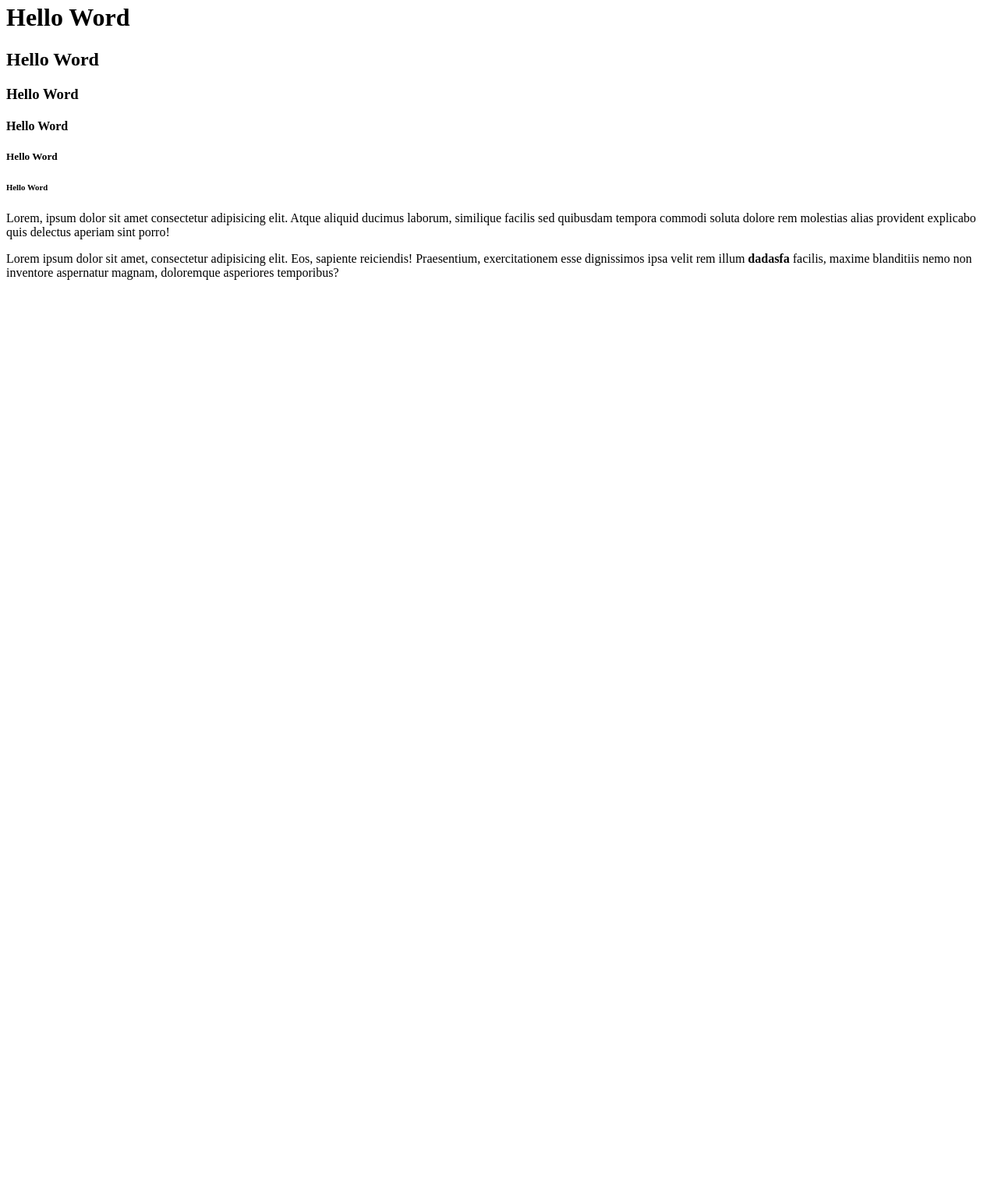
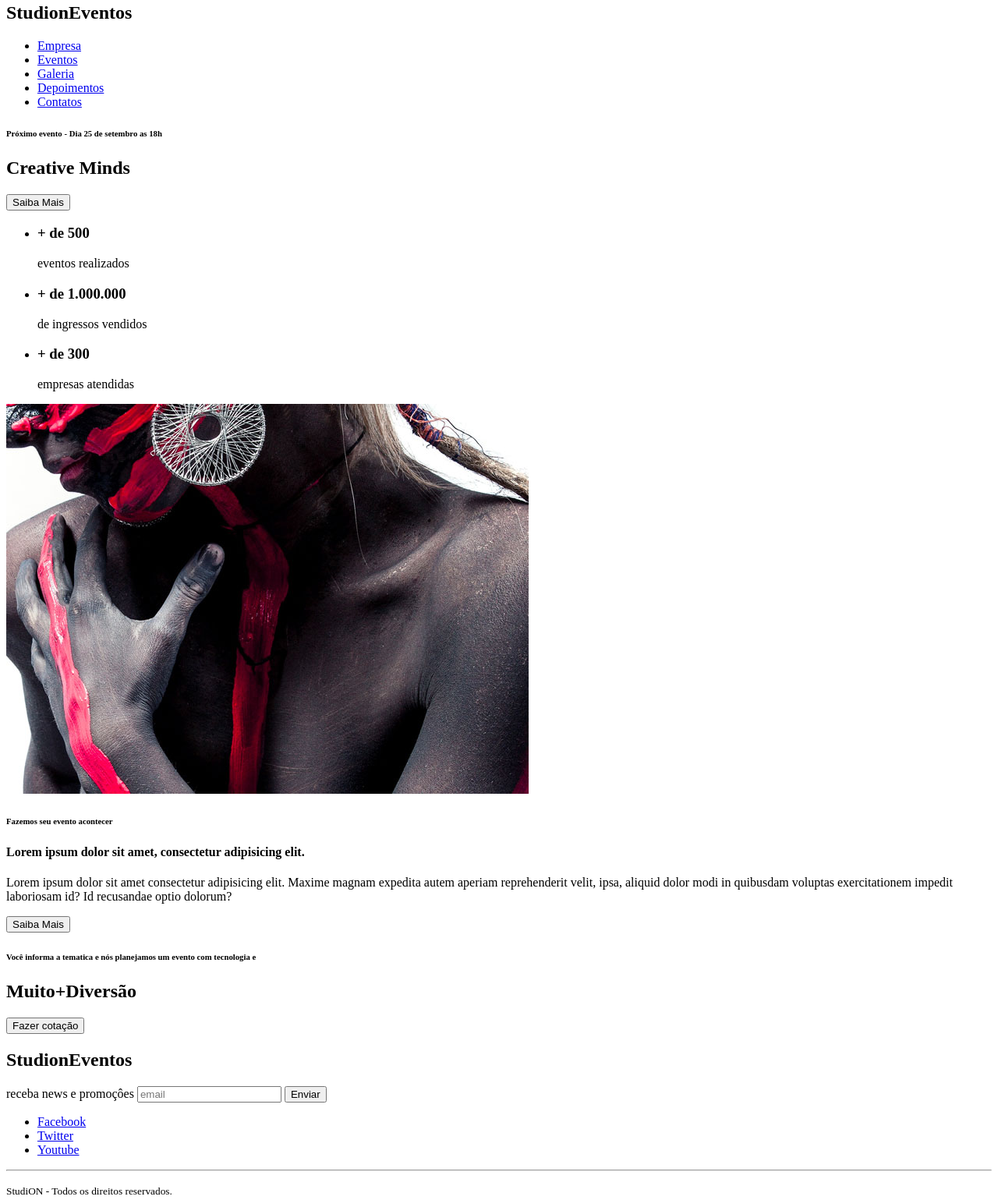
Before and after one commit to vitorcode/Studion, a website: page src/index.html in a window 1280 px wide. Shown: the part 17-1556 px from the top of the page at 78% size. Before the commit the page ends 800 px from the top, so only its background shows below. Drawn offline with Linux system fonts and the light colour scheme.

Commit message:
feat(html): constructed html structure for the main page

```diff
--- a/src/index.html
+++ b/src/index.html
@@ -2,19 +2,98 @@
 <html lang="pt-BR">
     <head>
         <meta charset="UTF-8">
-    <meta http-equiv="X-UA-Compatible" content="IE=edge">
-    <meta name="viewport" content="width=device-width, initial-scale=1.0">
+        <meta http-equiv="X-UA-Compatible" content="IE=edge">
+        <meta name="viewport" content="width=device-width, initial-scale=1.0">
         <title>Studion</title>
     </head>
 
     <body>
-        <h1>Hello Word</h1>
-        <h2>Hello Word</h2>
-        <h3>Hello Word</h3>
-        <h4>Hello Word</h4>
-        <h5>Hello Word</h5>
-        <h6>Hello Word</h6>
-        <p>Lorem, ipsum dolor sit amet consectetur adipisicing elit. Atque aliquid ducimus laborum, similique facilis sed quibusdam tempora commodi soluta dolore rem molestias alias provident explicabo quis delectus aperiam sint porro!</p>
-        <p>Lorem ipsum dolor sit amet, consectetur adipisicing elit. Eos, sapiente reiciendis! Praesentium, exercitationem esse dignissimos ipsa velit rem illum <b>dadasfa</b> facilis, maxime blanditiis nemo non inventore aspernatur magnam, doloremque asperiores temporibus?</p>
+        <nav>
+            <h1>Studi<span>on</span><span>Eventos</span></h1>
+            <ul>
+                <li>
+                    <a href="#empresa">
+                        Empresa
+                    </a>
+                </li>
+                <li>
+                    <a href="#eventos">
+                        Eventos
+                    </a>
+                </li>
+                <li>
+                    <a href="#galeria">
+                        Galeria
+                    </a>
+                </li>
+                <li>
+                    <a href="#depoimentos">
+                        Depoimentos
+                    </a>
+                </li>
+                <li>
+                    <a href="#contatos">
+                        Contatos
+                    </a>
+                </li>
+            </ul>
+        </nav>
+        <header>
+            <div id="slider">
+                <div class="slide">
+                    <h6><span>Próximo evento</span> - Dia 25 de setembro as 18h</h6>
+                    <h2><span>Creative</span> Minds</h2>
+                    <button>Saiba Mais</button>
+                </div>
+
+            </div>
+        </header>
+
+        <main>
+            <section id="eventos">
+                <ul>
+                    <li><h3>+ de 500 </h3>eventos realizados</li>
+                    <li><h3>+ de 1.000.000 </h3>de ingressos vendidos</li>
+                    <li><h3>+ de 300 </h3>empresas atendidas</li>
+                </ul>
+
+            </section>
+
+            <section>
+                <div>
+                    <img src="./images/institutional.jpg"/>
+                    <h6>Fazemos seu evento acontecer </h6>
+                    <h4>Lorem ipsum dolor sit amet, consectetur adipisicing elit.</h4>
+                    <p>Lorem ipsum dolor sit amet consectetur adipisicing elit. Maxime magnam expedita autem aperiam reprehenderit velit, ipsa, aliquid dolor modi in quibusdam voluptas exercitationem impedit laboriosam id? Id recusandae optio dolorum?</p>
+                    <button>Saiba Mais</button>
+                </div>
+            </section>
+
+            <section>
+                <div>
+                    <h6>Você informa a tematica e nós planejamos um evento com tecnologia e </h6>
+                    <h2><span>Muito+</span>Diversão </h2>
+                    <button>Fazer cotação</button>
+                </div>
+            </section>
+        </main>
+
+        <footer>
+            <h2>Studi<span>on</span><span>Eventos</span></h2>
+            <form>
+                <label>receba news e promoçôes</label>
+                <input type="email" placeholder="email"/>
+                <button type="submit">Enviar</button>
+            </form>
+            <ul>
+                <li><a href="https://facebook.com/" target="blank">Facebook</a></li>
+                <li><a href="https://twitter.com/" target="blank">Twitter</a></li>
+                <li><a href="https://youtuve.com/" target="blank">Youtube</a></li>
+            </ul>
+            <hr />
+            <p>
+                <small>Studi<span>ON</span> - Todos os direitos reservados.</small>
+            </p>
+        </footer>
     </body>
 </html>
```
